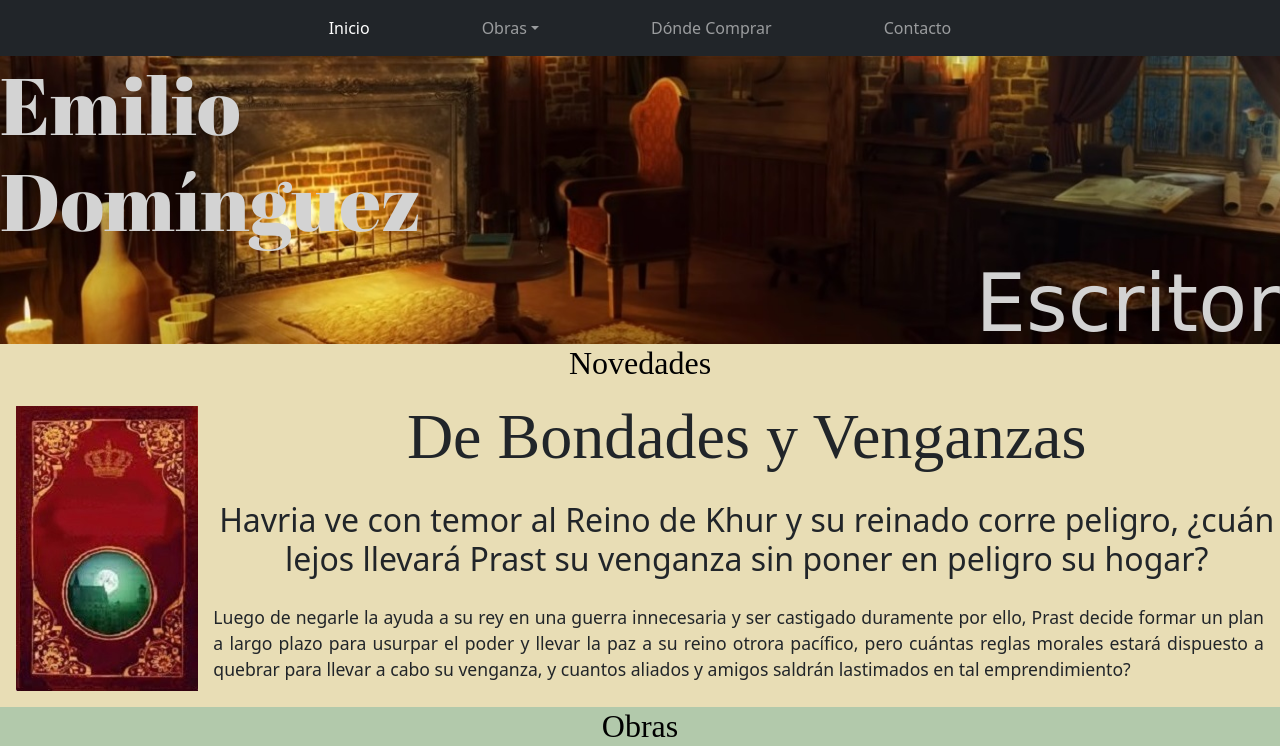
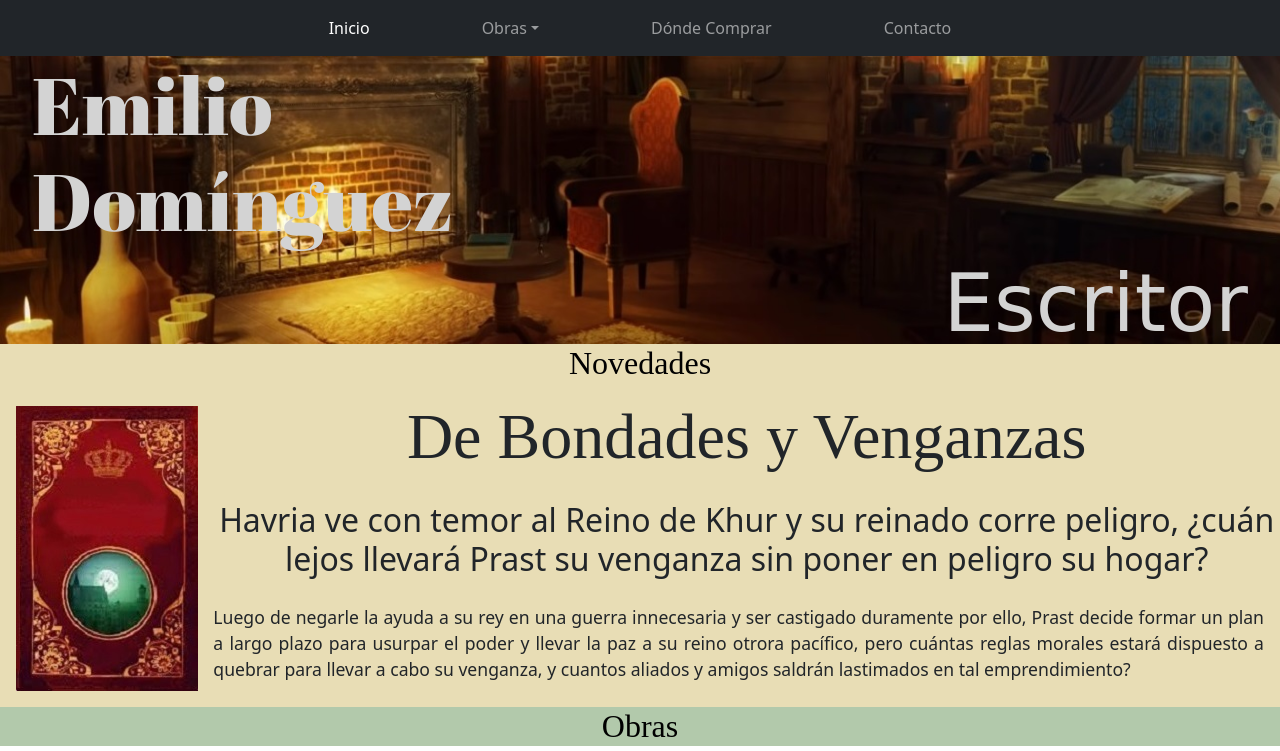
Before and after one commit to msenderovsky/html_autor, a website: page index.html in a window 1280 px wide. Shown: the top 751 px of the page. Drawn offline with nearby package versions, Linux system fonts and the light colour scheme; a web font is replaced by a local one.

Commit message:
terminada portada

```diff
--- a/scss/style.scss
+++ b/scss/style.scss
@@ -64,6 +64,7 @@ body{
             font-family: 'Abril Fatface', cursive;
             color: lightgray;
             font-size: 5pc;
+            margin-left: 2pc;
         }
 
         h2{
@@ -71,6 +72,7 @@ body{
             font-family: 'MonteCarlo', cursive;
             color: lightgray;
             font-size: 5pc;
+            margin-right: 2pc;
         }
     }
 
```
Also changed, not shown: css/style.css, 1 other file.
